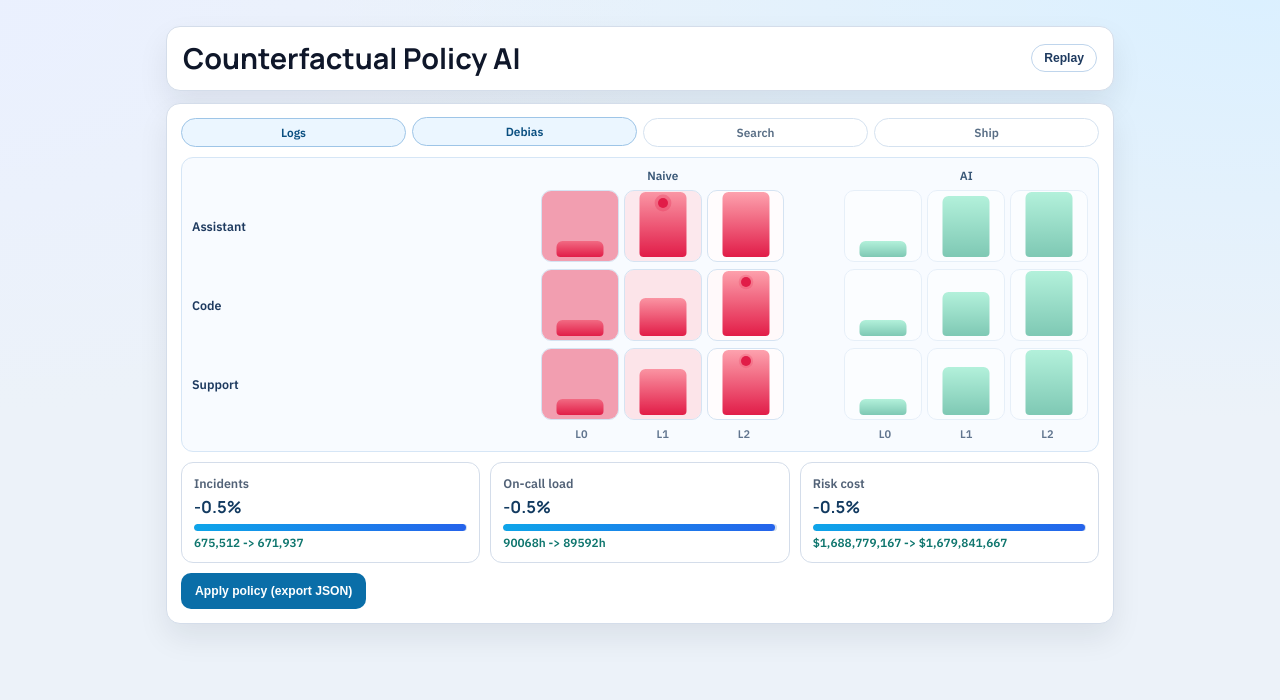
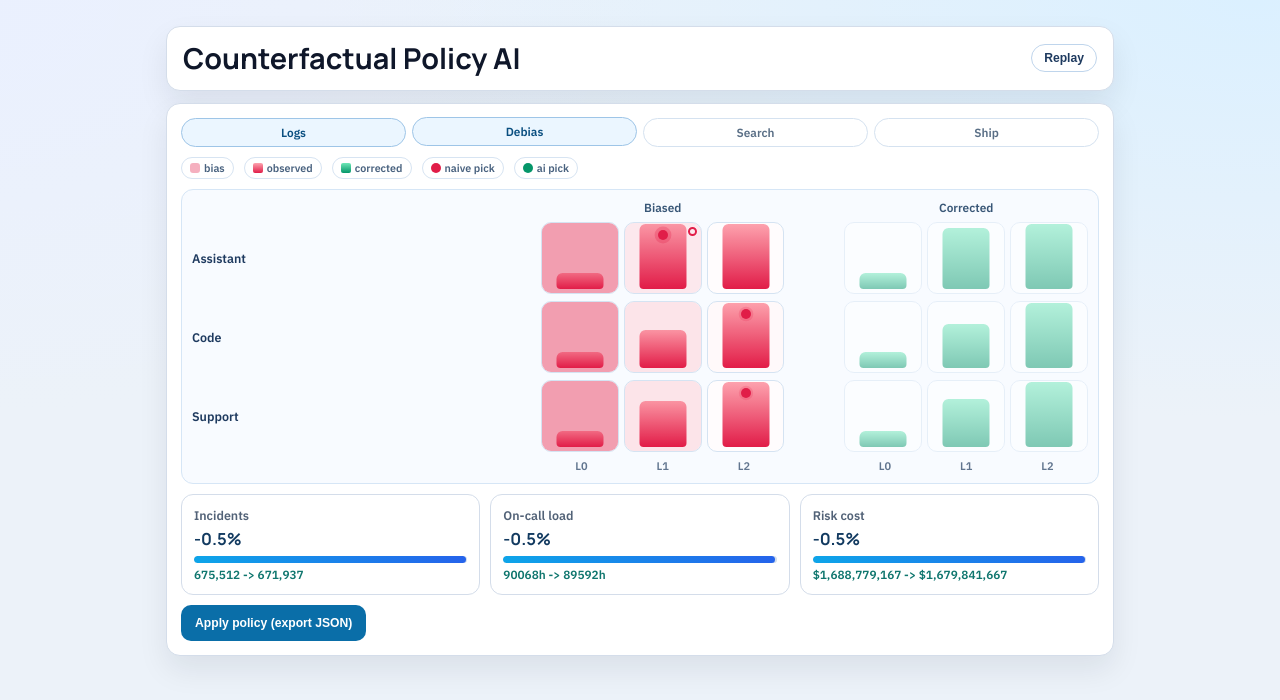
Before and after one commit to KumarNavish/promopilot, a React (Vite) app in the folder frontend/: page / in a window 1280 px wide. Shown: the top 700 px of the page. Built offline with nearby package versions, Linux system fonts and the light colour scheme; no server answers.

Commit message:
Add visual decoder for bar meaning and decision correction

```diff
--- a/frontend/src/pages/Home.tsx
+++ b/frontend/src/pages/Home.tsx
@@ -514,12 +514,20 @@ export function Home(): JSX.Element {
             ))}
           </div>
 
+          <div className="visual-key" data-testid="visual-key">
+            <span><i className="key-token bias" />bias</span>
+            <span><i className="key-token bar-naive" />observed</span>
+            <span><i className="key-token bar-ai" />corrected</span>
+            <span><i className="key-token dot-naive" />naive pick</span>
+            <span><i className="key-token dot-ai" />ai pick</span>
+          </div>
+
           <section className="decision-film" data-testid="decision-film">
             <div className="film-head">
               <span />
-              <span className="film-col">Naive</span>
+              <span className="film-col">Biased</span>
               <span className="film-col" />
-              <span className="film-col">AI</span>
+              <span className="film-col">Corrected</span>
             </div>
 
             {score.segmentVisuals.map((row) => {
@@ -552,6 +560,9 @@ export function Home(): JSX.Element {
                             }}
                           />
                         ) : null}
+                        {row.naivePick === level && row.naivePick !== row.aiPick ? (
+                          <span className="lane-status wrong" />
+                        ) : null}
                       </span>
                     ))}
                   </div>
@@ -568,6 +579,7 @@ export function Home(): JSX.Element {
                           style={{ height: `${22 + row.drNorm[index] * 70}%` }}
                         />
                         {row.aiPick === level ? <span className="lane-dot ai" style={{ opacity: aiPickOpacity }} /> : null}
+                        {row.aiPick === level ? <span className="lane-status right" style={{ opacity: aiPickOpacity }} /> : null}
                       </span>
                     ))}
                   </div>
--- a/frontend/src/styles.css
+++ b/frontend/src/styles.css
@@ -118,6 +118,56 @@ h1 {
   transform: translateY(-1px);
 }
 
+.visual-key {
+  display: flex;
+  flex-wrap: wrap;
+  gap: 6px 10px;
+  align-items: center;
+}
+
+.visual-key span {
+  display: inline-flex;
+  align-items: center;
+  gap: 4px;
+  border: 1px solid #d7e4f2;
+  border-radius: 999px;
+  padding: 3px 8px;
+  font-size: 0.67rem;
+  font-weight: 700;
+  color: #49627f;
+  background: #ffffff;
+}
+
+.key-token {
+  display: inline-block;
+  width: 10px;
+  height: 10px;
+  border-radius: 999px;
+}
+
+.key-token.bias {
+  border-radius: 3px;
+  background: rgba(225, 29, 72, 0.35);
+}
+
+.key-token.bar-naive {
+  border-radius: 2px;
+  background: linear-gradient(180deg, #fda4af, #e11d48);
+}
+
+.key-token.bar-ai {
+  border-radius: 2px;
+  background: linear-gradient(180deg, #6ee7b7, #059669);
+}
+
+.key-token.dot-naive {
+  background: #e11d48;
+}
+
+.key-token.dot-ai {
+  background: #059669;
+}
+
 .decision-film {
   border: 1px solid #d6e6f6;
   border-radius: 12px;
@@ -209,6 +259,23 @@ h1 {
 
 .lane-dot.ai {
   background: #059669;
+}
+
+.lane-status {
+  position: absolute;
+  top: 4px;
+  right: 4px;
+  width: 9px;
+  height: 9px;
+  border-radius: 999px;
+}
+
+.lane-status.wrong {
+  border: 2px solid #e11d48;
+}
+
+.lane-status.right {
+  border: 2px solid #059669;
 }
 
 .film-shift {
@@ -341,6 +408,10 @@ h1 {
     grid-template-columns: repeat(2, minmax(0, 1fr));
   }
 
+  .visual-key {
+    gap: 5px;
+  }
+
   .film-head,
   .film-row,
   .film-levels {
```
Also changed, not shown: 1 other file (tests, documents, lock files or other folders).
